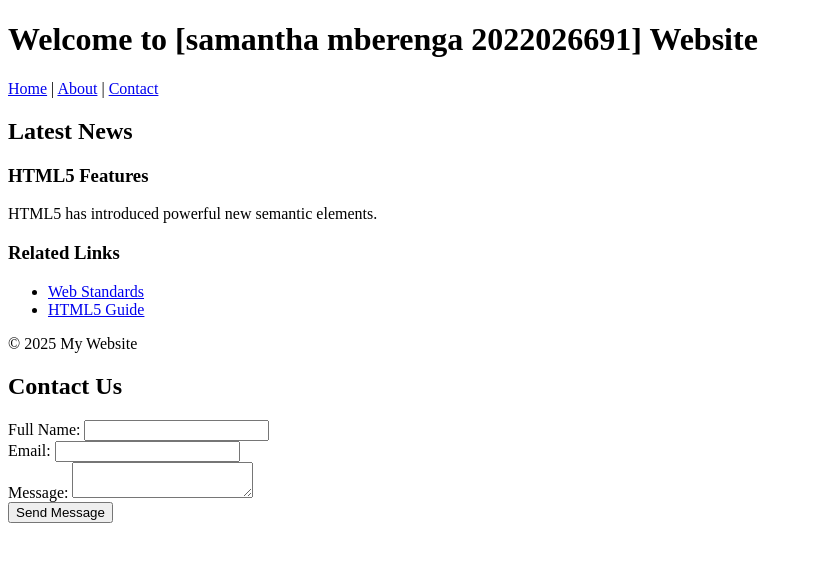
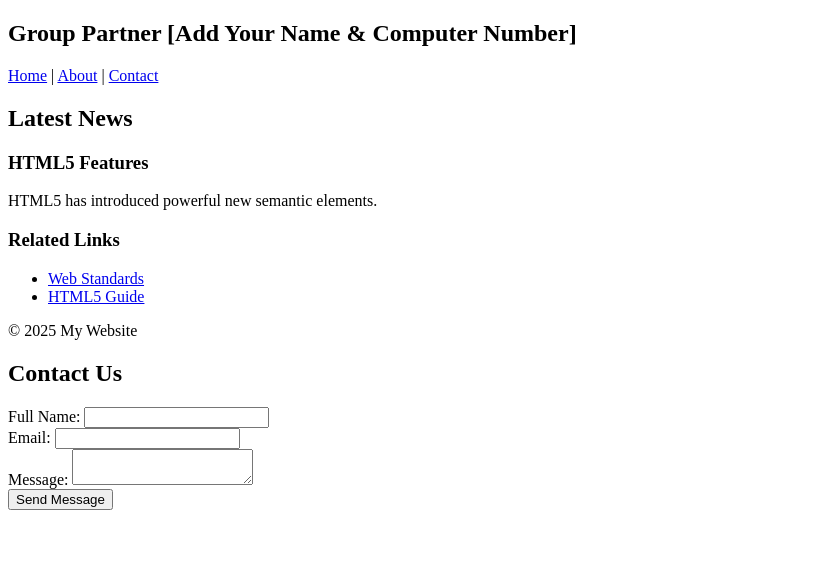
Before and after one commit to SamMberenga/lab2-html, a plain HTML site: page index.html in a window 1280 px wide. Shown: the whole page, without its empty margins (0-813 px from the left). Drawn offline with Linux system fonts and the light colour scheme.

Commit message:
Update index.html

```diff
--- a/index.html
+++ b/index.html
@@ -7,7 +7,7 @@
 </head>
 <body>
     <header>
-        <h1>Welcome to [samantha mberenga 2022026691] Website</h1>
+        <h2>Group Partner [Add Your Name & Computer Number]</h2>
         <nav>
             <a href="#">Home</a> |
             <a href="#">About</a> |
```
